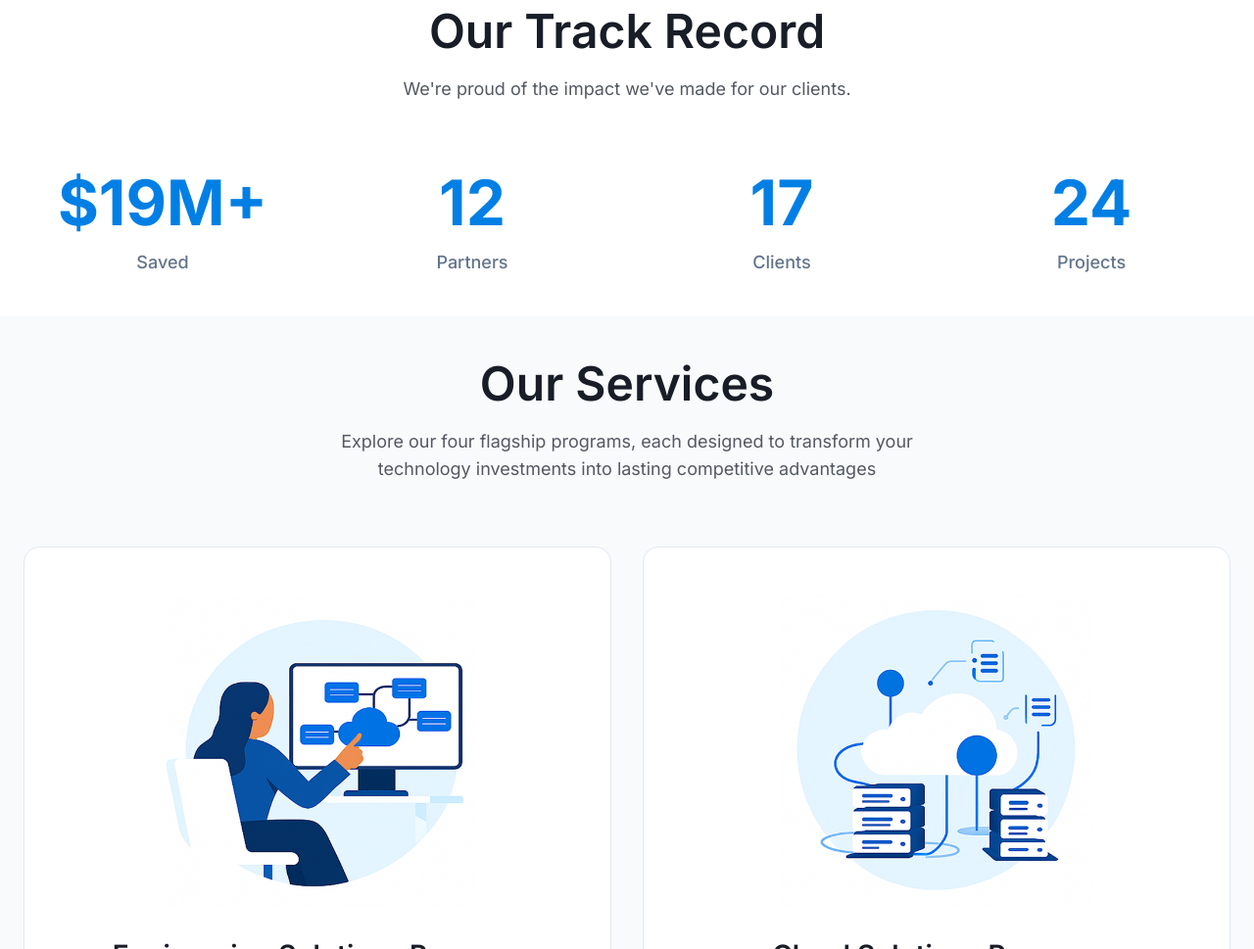
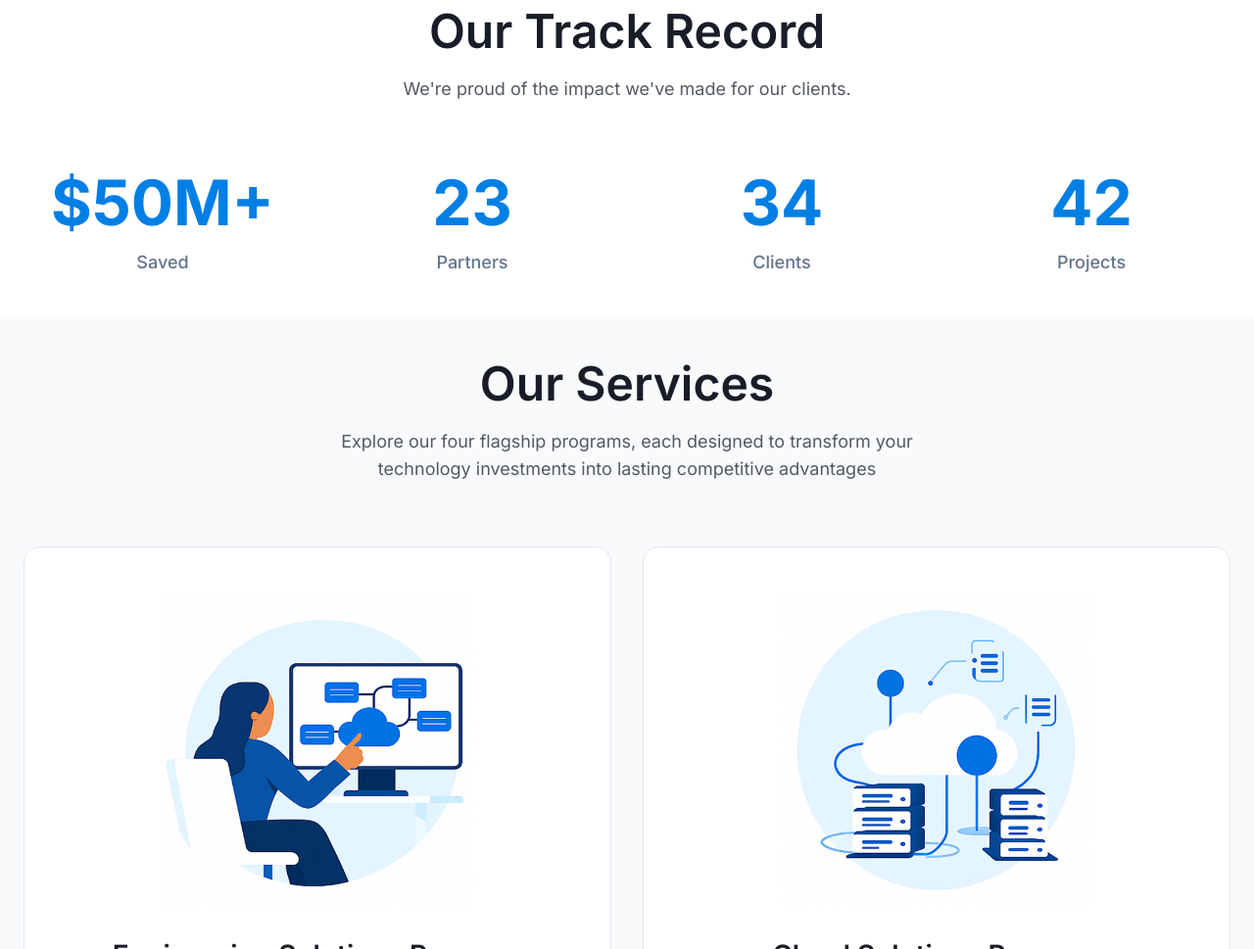
Before and after one commit to techmindpartners/techmind-web, a website: page index.html in a window 1280 px wide. Shown: the part 764-1733 px from the top of the page at 98% size. Drawn offline with nearby package versions, Linux system fonts and the light colour scheme.

Commit message:
Update metrics on homepage and engineering page
The metrics displayed on the homepage and the engineering solutions page
have been updated to reflect new figures.

```diff
--- a/index.html
+++ b/index.html
@@ -174,28 +174,28 @@
                 <!-- Metrics grid -->
                 <div class="metrics-grid">
                     <div class="metric-item">
-                        <div class="metric-number">$19M+</div>
+                        <div class="metric-number">$50M+</div>
                         <div class="metric-info">
                             <div class="metric-title">Saved</div>
                         </div>
                     </div>
 
                     <div class="metric-item">
-                        <div class="metric-number">12</div>
+                        <div class="metric-number">23</div>
                         <div class="metric-info">
                             <div class="metric-title">Partners</div>
                         </div>
                     </div>
 
                     <div class="metric-item">
-                        <div class="metric-number">17</div>
+                        <div class="metric-number">34</div>
                         <div class="metric-info">
                             <div class="metric-title">Clients</div>
                         </div>
                     </div>
 
                     <div class="metric-item">
-                        <div class="metric-number">24</div>
+                        <div class="metric-number">42</div>
                         <div class="metric-info">
                             <div class="metric-title">Projects</div>
                         </div>
```
Also changed, not shown: pages/engineering-solutions/index.html (+4 -4 lines), 1 other file.
